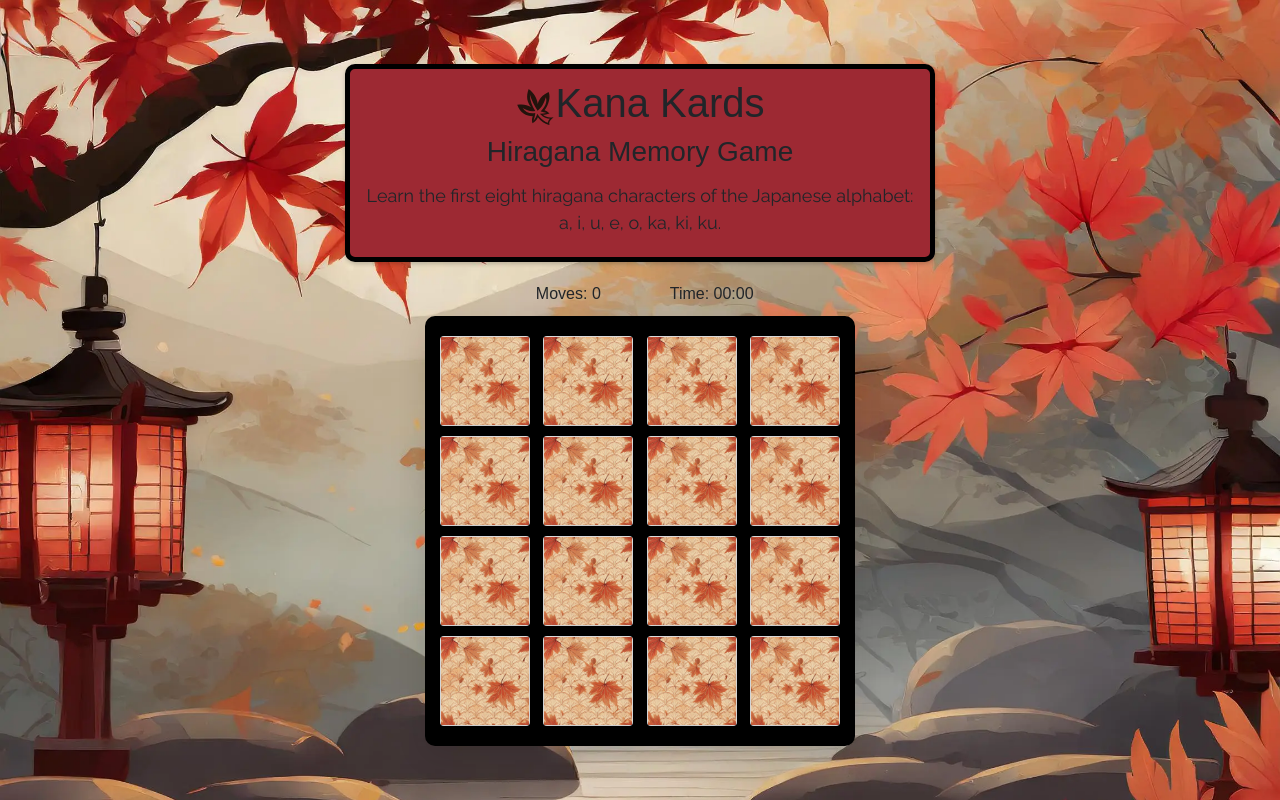
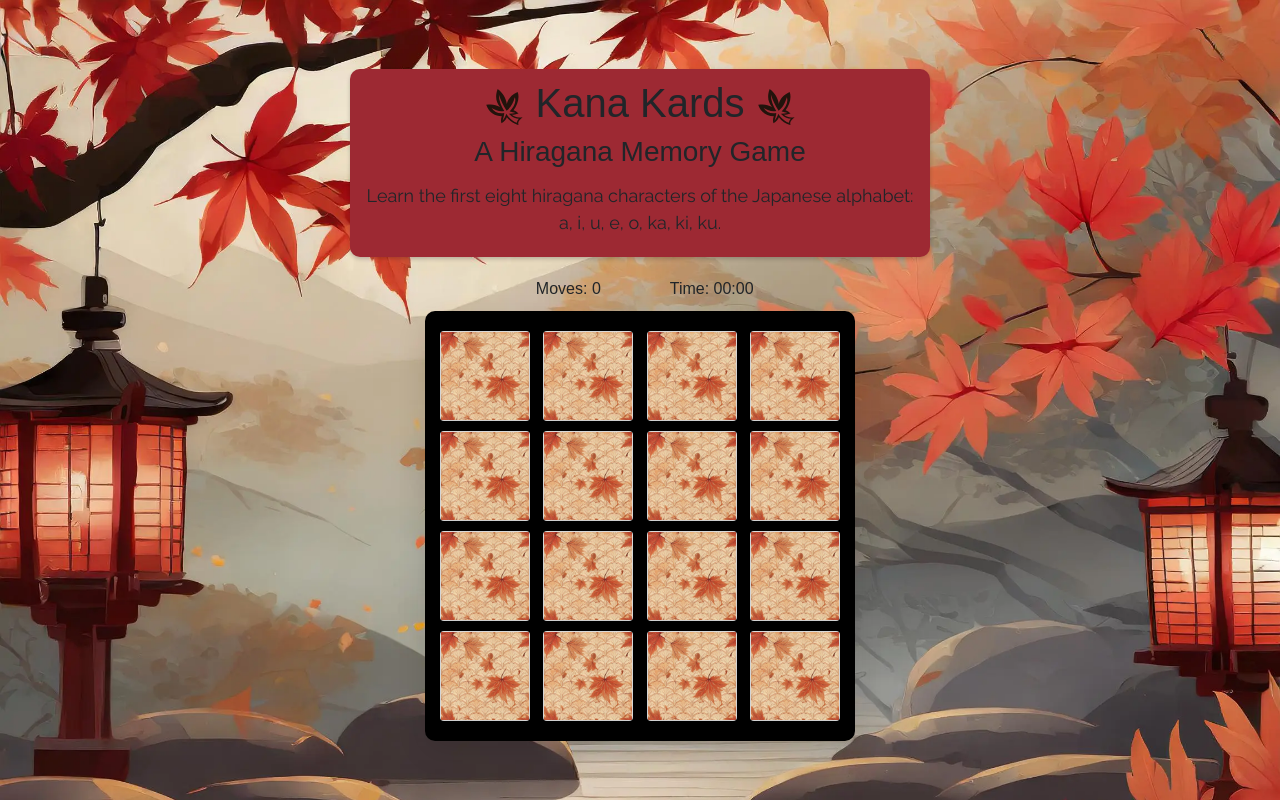
Before and after one commit to laurachri-hall/kana-kards, a plain HTML site: page index.html in a window 1280 px wide. Drawn offline with nearby package versions, Linux system fonts and the light colour scheme; a web font is replaced by a local one.

Commit message:
Add: Svg images and tidying styles up

```diff
--- a/assets/css/style.css
+++ b/assets/css/style.css
@@ -26,7 +26,7 @@ main {
   justify-content: center;
 
 }
-
+/* Instructions */
 .heading {
   margin:10px;
 }
@@ -35,7 +35,7 @@ main {
   border-radius: 10px;
   box-shadow: 0 2px 4px 0 rgba(0, 0, 0, .2);
   margin-bottom: 10px;
-  border: 5px solid #000;
+  /* border: 5px solid #000; */
 }
 
 h1 {
--- a/index.html
+++ b/index.html
@@ -27,8 +27,10 @@
         <div class="col-12 text-center instruct">
       <h1><svg xmlns="http://www.w3.org/2000/svg" width="1em" height="1em" viewBox="0 0 512 512">
         <path fill="#22130c" d="M175.094 25.593c-37.263 98.702-18.844 171.333 29.812 231.78c-55.864-32.94-102.02-39.746-176.562-29.5c36.104 103.52 114.96 147.68 199.53 147.72c-11.347 26.98-13.91 56.395-4.374 88.938c36.643-23.08 58.91-47.936 68.906-78.468c35.98 50.032 94.496 84.814 134.625 96.844l14.595 4.687l-2.344-15.187c-2.565-14.66-.2-24.85 5.845-35.063c6.046-10.21 15.88-20.01 28.03-30.937l21.032-18.688l-28.03 2.344c-36.735 3.018-73.025-3.842-108.813-33.906c24.9-.342 49.864-6.29 84.843-16.157c-18.744-22.37-40.422-35.795-64.468-42.594c51.884-67.147 81.588-166.79 52.936-233.063c-82.263 37.32-123.16 89.803-138.75 152.406C280.17 141.16 244.118 77.825 175.094 25.592zm15.125 69.53c23.525 72.024 54.17 141.623 99.28 207.814C351.886 256.397 374.437 198.35 394.187 132c23.69 55.974-11.423 128.012-66.656 182.406c23.724 3.552 53.686 11.745 73.407 18.875c-24.69 5.254-57.005 7.874-83.687 7.5a694 694 0 0 0 9.937 12.344l.563-.468c38.655 40.348 80.204 53.028 120.875 53.75c-6.873 6.918-14.447 13.48-19.25 21.593c-5.292 8.936-8.076 19.652-8.78 30.968c-33.344-12.87-77.914-40.503-107.75-78.344l-.19.125c-9.727-12.486-18.972-24.776-27.718-36.938c-5.692 29.708-28.95 66.377-48.406 88.625c9.978-28.618 19.846-65.56 23.376-98.72c-69.03 10.948-128.245-7.166-162.562-64.28c55.824 29.773 106.504 51.892 161.906 36.594c-42.415-66.643-67.75-132.218-69.03-210.906z" />
-      </svg>Kana Kards</h1>
-      <h3>Hiragana Memory Game</h3>
+      </svg> Kana Kards <svg xmlns="http://www.w3.org/2000/svg" width="1em" height="1em" viewBox="0 0 512 512">
+      <path fill="#22130c" d="M175.094 25.593c-37.263 98.702-18.844 171.333 29.812 231.78c-55.864-32.94-102.02-39.746-176.562-29.5c36.104 103.52 114.96 147.68 199.53 147.72c-11.347 26.98-13.91 56.395-4.374 88.938c36.643-23.08 58.91-47.936 68.906-78.468c35.98 50.032 94.496 84.814 134.625 96.844l14.595 4.687l-2.344-15.187c-2.565-14.66-.2-24.85 5.845-35.063c6.046-10.21 15.88-20.01 28.03-30.937l21.032-18.688l-28.03 2.344c-36.735 3.018-73.025-3.842-108.813-33.906c24.9-.342 49.864-6.29 84.843-16.157c-18.744-22.37-40.422-35.795-64.468-42.594c51.884-67.147 81.588-166.79 52.936-233.063c-82.263 37.32-123.16 89.803-138.75 152.406C280.17 141.16 244.118 77.825 175.094 25.592zm15.125 69.53c23.525 72.024 54.17 141.623 99.28 207.814C351.886 256.397 374.437 198.35 394.187 132c23.69 55.974-11.423 128.012-66.656 182.406c23.724 3.552 53.686 11.745 73.407 18.875c-24.69 5.254-57.005 7.874-83.687 7.5a694 694 0 0 0 9.937 12.344l.563-.468c38.655 40.348 80.204 53.028 120.875 53.75c-6.873 6.918-14.447 13.48-19.25 21.593c-5.292 8.936-8.076 19.652-8.78 30.968c-33.344-12.87-77.914-40.503-107.75-78.344l-.19.125c-9.727-12.486-18.972-24.776-27.718-36.938c-5.692 29.708-28.95 66.377-48.406 88.625c9.978-28.618 19.846-65.56 23.376-98.72c-69.03 10.948-128.245-7.166-162.562-64.28c55.824 29.773 106.504 51.892 161.906 36.594c-42.415-66.643-67.75-132.218-69.03-210.906z" />
+    </svg></h1>
+      <h3>A Hiragana Memory Game</h3>
       <p>Learn the first eight hiragana characters of the Japanese alphabet:<br> a, i, u, e, o, ka, ki, ku.</p>
     </div>
   </div>
```
